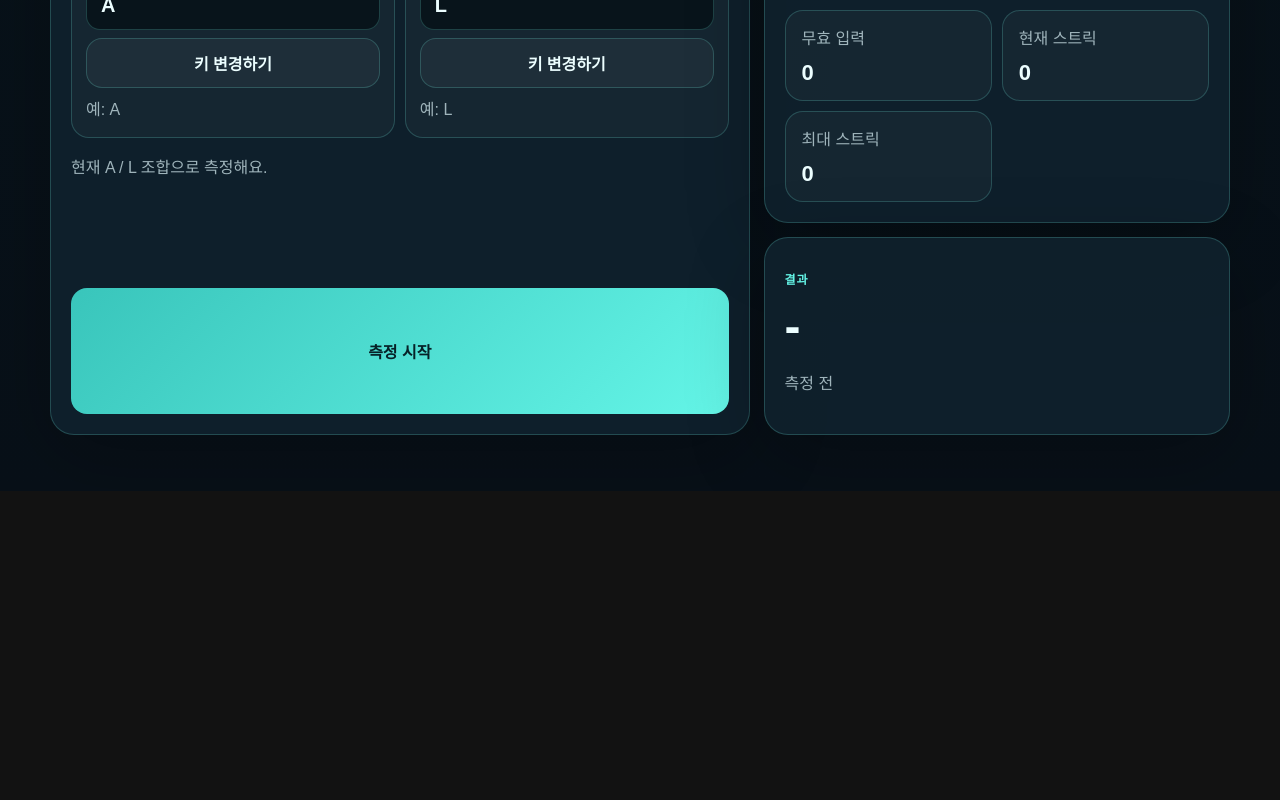
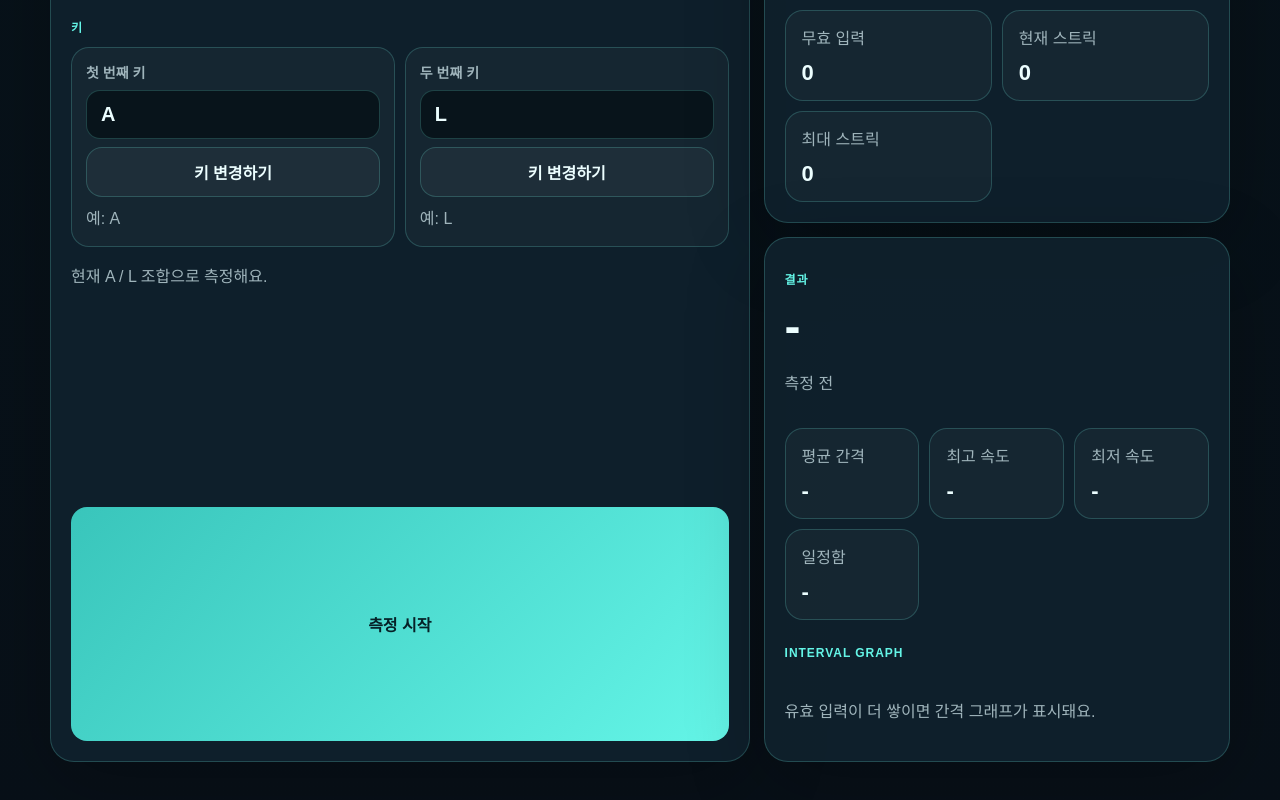
Before and after one commit to miku-agent/06_trill-lab, a Next.js app: page /measure in a window 1280 px wide. Shown: the part 648-1448 px from the top of the page. Before the commit the page ends 1139 px from the top, so only its background shows below. Built offline with nearby package versions, Linux system fonts and the light colour scheme.

Commit message:
feat: add interval consistency graph

```diff
--- a/src/app/globals.css
+++ b/src/app/globals.css
@@ -463,6 +463,62 @@ main {
   font-size: clamp(2rem, 4vw, 2.8rem);
 }
 
+.interval-stats-grid {
+  display: grid;
+  grid-template-columns: repeat(auto-fit, minmax(130px, 1fr));
+  gap: 10px;
+}
+
+.interval-chart-wrap {
+  display: grid;
+  gap: 10px;
+}
+
+.interval-chart {
+  display: grid;
+  gap: 10px;
+}
+
+.interval-chart-svg {
+  width: 100%;
+  height: auto;
+  display: block;
+  border-radius: 18px;
+  border: 1px solid var(--line);
+  background: linear-gradient(180deg, rgba(255, 255, 255, 0.04), rgba(255, 255, 255, 0.02));
+}
+
+.chart-axis {
+  stroke: rgba(159, 180, 187, 0.35);
+  stroke-width: 1.5;
+}
+
+.chart-average-line {
+  stroke: rgba(255, 255, 255, 0.24);
+  stroke-width: 1.5;
+  stroke-dasharray: 5 5;
+}
+
+.chart-line {
+  stroke: var(--accent-strong);
+  stroke-width: 3;
+  stroke-linecap: round;
+  stroke-linejoin: round;
+}
+
+.chart-point {
+  fill: var(--accent);
+}
+
+.chart-meta {
+  display: flex;
+  justify-content: space-between;
+  gap: 8px;
+  flex-wrap: wrap;
+  color: var(--muted);
+  font-size: 13px;
+}
+
 .simple-panel {
   min-height: 220px;
   display: grid;
--- a/src/app/measure/page.tsx
+++ b/src/app/measure/page.tsx
@@ -12,6 +12,11 @@ type Result = {
   invalidHits: number;
   accuracy: number;
   peakStreak: number;
+  averageIntervalMs: number | null;
+  fastestIntervalMs: number | null;
+  slowestIntervalMs: number | null;
+  consistencyScore: number;
+  intervals: number[];
 };
 
 type MeasurePreset = {
@@ -48,6 +53,22 @@ const MEASURE_PRESETS: MeasurePreset[] = [
 
 function formatPercent(value: number) {
   return `${Math.round(value)}%`;
+}
+
+function formatMs(value: number | null) {
+  if (value === null || Number.isNaN(value)) return "-";
+  return `${Math.round(value)} ms`;
+}
+
+function calculateConsistencyScore(intervals: number[]) {
+  if (intervals.length <= 1) return 100;
+
+  const average = intervals.reduce((sum, value) => sum + value, 0) / intervals.length;
+  if (average <= 0) return 100;
+
+  const variance = intervals.reduce((sum, value) => sum + (value - average) ** 2, 0) / intervals.length;
+  const standardDeviation = Math.sqrt(variance);
+  return Math.max(0, Math.round(100 - (standardDeviation / average) * 100));
 }
 
 function normalizeKey(value: string) {
@@ -117,6 +138,7 @@ export default function MeasurePage() {
   const validHitsRef = useRef(0);
   const invalidHitsRef = useRef(0);
   const peakStreakRef = useRef(0);
+  const acceptedTimestampsRef = useRef<number[]>([]);
   const activePadTimeoutRef = useRef<number | null>(null);
   const hitFeedbackTimeoutRef = useRef<number | null>(null);
 
@@ -171,6 +193,11 @@ export default function MeasurePage() {
     const totalHits = validHitsRef.current + invalidHitsRef.current;
     const accuracy = totalHits === 0 ? 0 : (validHitsRef.current / totalHits) * 100;
     const bpm = Math.round((validHitsRef.current / 4 / TEST_SECONDS) * 60);
+    const intervals = acceptedTimestampsRef.current.slice(1).map((timestamp, index) => timestamp - acceptedTimestampsRef.current[index]);
+    const averageIntervalMs = intervals.length > 0 ? intervals.reduce((sum, value) => sum + value, 0) / intervals.length : null;
+    const fastestIntervalMs = intervals.length > 0 ? Math.min(...intervals) : null;
+    const slowestIntervalMs = intervals.length > 0 ? Math.max(...intervals) : null;
+    const consistencyScore = calculateConsistencyScore(intervals);
 
     setResult({
       bpm,
@@ -178,6 +205,11 @@ export default function MeasurePage() {
       invalidHits: invalidHitsRef.current,
       accuracy,
       peakStreak: peakStreakRef.current,
+      averageIntervalMs,
+      fastestIntervalMs,
+      slowestIntervalMs,
+      consistencyScore,
+      intervals,
     });
   }, []);
 
@@ -199,6 +231,7 @@ export default function MeasurePage() {
     validHitsRef.current = 0;
     invalidHitsRef.current = 0;
     peakStreakRef.current = 0;
+    acceptedTimestampsRef.current = [];
   }, []);
 
   useEffect(() => {
@@ -280,6 +313,7 @@ export default function MeasurePage() {
         const target = pressedKey === configuredKeys[0] ? "primary" : "secondary";
         triggerPadFeedback(target);
         triggerHitFeedback("good");
+        acceptedTimestampsRef.current = [...acceptedTimestampsRef.current, performance.now()];
         setLastAcceptedKey(pressedKey);
         setValidHits((current) => {
           const next = current + 1;
@@ -457,7 +491,8 @@ export default function MeasurePage() {
             <Stat label="최대 스트릭" value={String(peakStreak)} />
           </article>
 
-          <article className="panel result-panel">
+          <article className="panel result-panel stack-gap-lg">
+            <div>
               <p className="section-label">결과</p>
               <h2 className="result-title">{result ? `${result.bpm} BPM` : "-"}</h2>
               <p className="section-subtitle">
@@ -465,6 +500,26 @@ export default function MeasurePage() {
                   ? `정확도 ${formatPercent(result.accuracy)} · 유효 ${result.validHits} · 무효 ${result.invalidHits} · 최대 스트릭 ${result.peakStreak}`
                   : "측정 전"}
               </p>
+            </div>
+
+            <div className="interval-stats-grid">
+              <Stat label="평균 간격" value={result ? formatMs(result.averageIntervalMs) : "-"} />
+              <Stat label="최고 속도" value={result ? formatMs(result.fastestIntervalMs) : "-"} />
+              <Stat label="최저 속도" value={result ? formatMs(result.slowestIntervalMs) : "-"} />
+              <Stat label="일정함" value={result ? `${result.consistencyScore}%` : "-"} />
+            </div>
+
+            <div className="interval-chart-wrap">
+              <p className="section-label">interval graph</p>
+              {result && result.intervals.length > 1 ? (
+                <>
+                  <IntervalChart intervals={result.intervals} />
+                  <p className="section-subtitle">선이 평평할수록 더 일정한 트릴이에요.</p>
+                </>
+              ) : (
+                <p className="section-subtitle">유효 입력이 더 쌓이면 간격 그래프가 표시돼요.</p>
+              )}
+            </div>
           </article>
         </aside>
       </section>
@@ -500,6 +555,47 @@ function RhythmPad({
   );
 }
 
+function IntervalChart({ intervals }: { intervals: number[] }) {
+  const width = 640;
+  const height = 220;
+  const padding = 18;
+  const min = Math.min(...intervals);
+  const max = Math.max(...intervals);
+  const range = Math.max(max - min, 1);
+
+  const points = intervals
+    .map((value, index) => {
+      const x = padding + (index / Math.max(intervals.length - 1, 1)) * (width - padding * 2);
+      const y = height - padding - ((value - min) / range) * (height - padding * 2);
+      return `${x},${y}`;
+    })
+    .join(" ");
+
+  const average = intervals.reduce((sum, value) => sum + value, 0) / intervals.length;
+  const averageY = height - padding - ((average - min) / range) * (height - padding * 2);
+
+  return (
+    <div className="interval-chart">
+      <svg viewBox={`0 0 ${width} ${height}`} className="interval-chart-svg" role="img" aria-label="Input interval chart">
+        <line x1={padding} y1={padding} x2={padding} y2={height - padding} className="chart-axis" />
+        <line x1={padding} y1={height - padding} x2={width - padding} y2={height - padding} className="chart-axis" />
+        <line x1={padding} y1={averageY} x2={width - padding} y2={averageY} className="chart-average-line" />
+        <polyline fill="none" points={points} className="chart-line" />
+        {intervals.map((value, index) => {
+          const x = padding + (index / Math.max(intervals.length - 1, 1)) * (width - padding * 2);
+          const y = height - padding - ((value - min) / range) * (height - padding * 2);
+          return <circle key={`${index}-${value}`} cx={x} cy={y} r="4" className="chart-point" />;
+        })}
+      </svg>
+      <div className="chart-meta">
+        <span>fast {Math.round(min)} ms</span>
+        <span>avg {Math.round(average)} ms</span>
+        <span>slow {Math.round(max)} ms</span>
+      </div>
+    </div>
+  );
+}
+
 function KeySettingCard({
   label,
   value,
```
Lines whose indentation alone changed are shown as unchanged.
